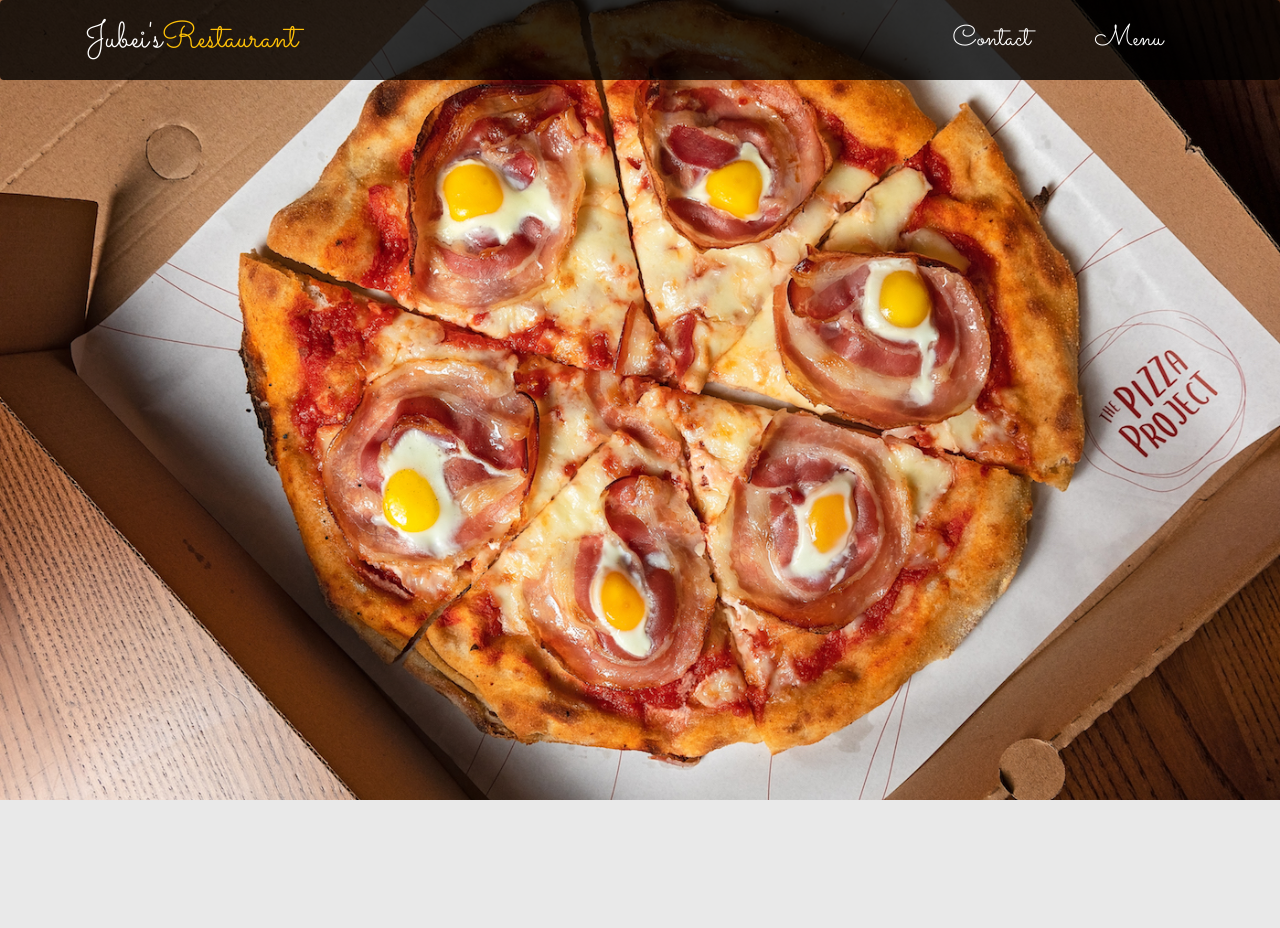
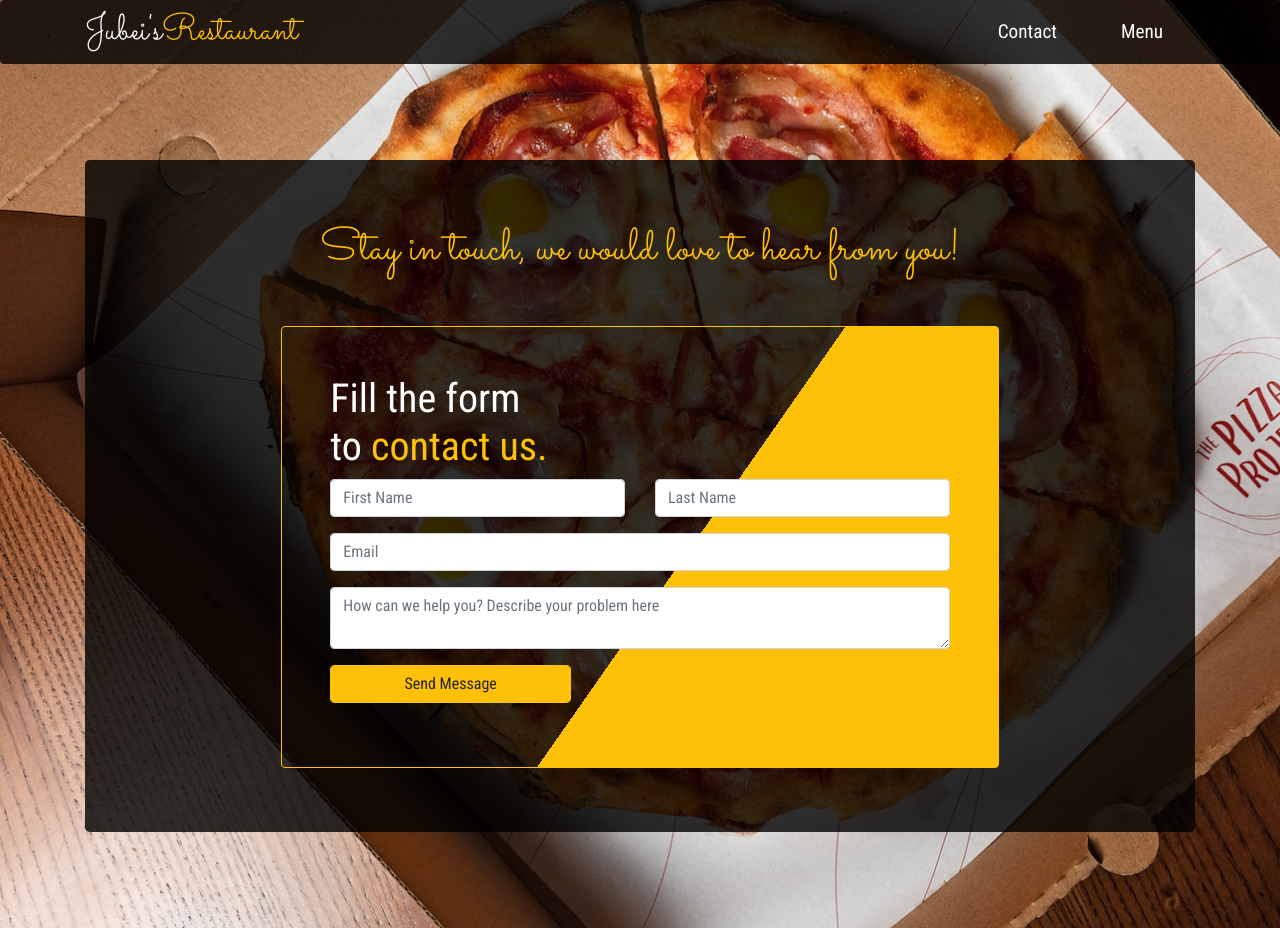
Before and after one commit to igakigongo/js-restaurant, a website built with webpack: page dist/index.html in a window 1280 px wide. Both pictures are taken after a click on the link "Contact". Before the commit the page ends 800 px from the top, so only its background shows below. Built offline with nearby package versions, Linux system fonts and the light colour scheme.

Commit message:
render index, contact and menu pages

```diff
--- a/src/app.css
+++ b/src/app.css
@@ -8,17 +8,18 @@ body {
 .custom-nav {
   background-color: rgb(0, 0, 0, .8) !important;
   flex-direction: row;
-  font-family: 'Sacramento', cursive;
+  font-family: 'Roboto Condensed', sans-serif;
   justify-content: space-evenly;
 }
 
 .navbar-brand {
   color: white !important;
+  font-family: 'Sacramento', cursive;
   font-size: 2.25rem !important;
 }
 
 .nav-link {
-  font-size: 1.8rem;
+  font-size: 1.2rem;
   font-weight: 100;
 }
 
@@ -38,7 +39,19 @@ body {
   font-size: 1.5rem;
 }
 
+.contact-form {
+  background-image: -webkit-linear-gradient(145deg, rgb(255,193,7, 1) 45%, transparent 45%);
+}
+
 .my-10 {
   margin-bottom: 6rem;
   margin-top: 6rem;
 }
+
+.card {
+  border: 1px solid rgb(0, 0, 0, .8);
+}
+
+.card img {
+  content: url(../assets/jubei_restaurant.jpg);
+}
--- a/src/index.js
+++ b/src/index.js
@@ -7,6 +7,30 @@ import menu from './modules/menu-page';
  */
 const navigation = (function loadNavigation() {
   let navigationBar;
+
+  const moduleDataAttributeName = 'data-mod';
+
+  const renderToMain = (evt) => {
+    evt.preventDefault();
+    const { mod: nameOfModule } = evt.target.dataset;
+    let handlerModule;
+
+    switch (nameOfModule) {
+      case 'contact':
+        handlerModule = contact;
+        break;
+
+      case 'menu':
+        handlerModule = menu;
+        break;
+
+      default:
+        handlerModule = home;
+        break;
+    }
+
+    if (handlerModule) handlerModule.render();
+  };
 
   const buildBrand = () => {
     // create the brand element
@@ -20,16 +44,18 @@ const navigation = (function loadNavigation() {
     const anchorElement = document.createElement('a');
     anchorElement.append(...brandSpanElements);
     anchorElement.classList.add('navbar-brand');
+    anchorElement.setAttribute(moduleDataAttributeName, 'home');
     anchorElement.setAttribute('href', '#');
-    anchorElement.addEventListener('click', () => {});
+    anchorElement.addEventListener('click', renderToMain);
     return anchorElement;
   };
 
   const buildNavLinks = () => ['Contact', 'Menu'].map((title) => {
     const anchorElement = document.createElement('a');
-    anchorElement.addEventListener('click', () => {});
+    anchorElement.addEventListener('click', renderToMain);
     anchorElement.classList.add('nav-link', 'text-white');
     anchorElement.innerText = title;
+    anchorElement.setAttribute(moduleDataAttributeName, title.toLowerCase());
     anchorElement.setAttribute('href', '#');
 
     const linkElement = document.createElement('li');
@@ -54,7 +80,7 @@ const navigation = (function loadNavigation() {
 
     // nav element
     const navElement = document.createElement('nav');
-    navElement.classList.add('navbar', 'rounded', 'custom-nav');
+    navElement.classList.add('navbar', 'rounded', 'custom-nav', 'py-0');
     navElement.appendChild(navContainerElement);
 
     // html5 header element
@@ -63,31 +89,25 @@ const navigation = (function loadNavigation() {
     return header;
   };
 
-  // Renders the navigation menu on page load
-  const render = () => document.body.appendChild(buildNavigationBar());
+  const buildMainWithAppShell = () => {
+    const shellElement = document.createElement('div');
+    shellElement.classList.add('container', 'app-shell', 'my-10');
+    shellElement.setAttribute('id', 'app-shell');
 
-  // eslint-disable-next-line no-unused-vars
-  function renderToMain(evt) {
-    evt.preventDefault();
-    const name = evt.target.innerText.toLowerCase();
-    let handlerModule;
+    const main = document.createElement('main');
+    main.appendChild(shellElement);
+    return main;
+  };
 
-    switch (name) {
-      case 'contact':
-        handlerModule = contact;
-        break;
+  // Renders the navigation menu followed by the app shell on page load
+  const render = () => {
+    const header = buildNavigationBar();
+    document.body.appendChild(header);
 
-      case 'menu':
-        handlerModule = menu;
-        break;
-
-      default:
-        handlerModule = home;
-        break;
-    }
-
-    if (handlerModule) handlerModule.render();
-  }
+    const brandAnchorElement = document.querySelector('.navbar-brand');
+    document.body.appendChild(buildMainWithAppShell());
+    brandAnchorElement.click();
+  };
 
   return {
     render,
--- /dev/null
+++ b/src/menu/index.js
@@ -0,0 +1,12 @@
+class MenuItem {
+  constructor(name, price) {
+    this.name = name;
+    this.price = price;
+  }
+
+  get formattedPrice() {
+    return `€ ${this.price}`;
+  }
+}
+
+export default MenuItem;
--- a/src/modules/contact-page.js
+++ b/src/modules/contact-page.js
@@ -1,9 +1,43 @@
-const contact = (function loadContact() {
-  const render = () => {};
+import clearElement from '../utils';
+
+const contact = (() => {
+  const render = () => {
+    const shell = document.querySelector('#app-shell');
+
+    clearElement(shell);
+
+    shell.innerHTML = `<div class="jumbotron">
+      <h1 class="display-4 mb-5 text-warning">
+        Stay in touch, we would love to hear from you!
+      </h1>
+      <div class="row">
+        <div class="offset-2 col-8 p-5 border border-warning rounded contact-form">
+          <h1>Fill the form <br />to <span class="text-warning">contact us.</span></h1>
+          <div class="row">
+            <div class="col-6 mb-3">
+              <input class="form-control" placeholder="First Name" type="text" />
+            </div>
+            <div class="col-6 mb-3">
+              <input class="form-control" placeholder="Last Name" type="text" />
+            </div>
+            <div class="col-12 mb-3">
+              <input class="form-control" placeholder="Email" type="email" />
+            </div>
+            <div class="col-12 mb-3">
+              <textarea class="form-control" placeholder="How can we help you? Describe your problem here"></textarea>
+            </div>
+            <div class="col-5 mb-3">
+              <input class="btn btn-warning form-control" type="submit" value="Send Message" />
+            </div>
+          </div>
+        </div>
+      </div>
+    </div>`;
+  };
 
   return {
     render,
   };
-}());
+})();
 
 export default contact;
--- a/src/modules/home-page.js
+++ b/src/modules/home-page.js
@@ -1,9 +1,34 @@
-const home = (function loadHome() {
-  const render = () => {};
+import clearElement from '../utils';
+
+const home = (() => {
+  const render = () => {
+    const shell = document.querySelector('#app-shell');
+
+    clearElement(shell);
+
+    shell.innerHTML = `<div class="jumbotron">
+      <h1 class="display-4 mb-5 text-warning">
+        If you're on the hunt for the best new restaurants in Hong Kong in 2020, then this is
+        the right place to be
+      </h1>
+      <div class="row">
+        <div class="offset-2 col-8">
+          <p class="narrative">
+            We’re all about food here at Honeycombers, and we know you are too! From the finest
+            Japanese restaurants in town to our rundown of tastiest Chinese restaurants in Hong
+            Kong and the best brunches to get boozy at, we promise to always stay on top of the
+            fast-moving world of food in HK. That being said, here’s where to tuck into new
+            restaurants in Hong Kong in 2020 – the January edition.
+          </p>
+          <p class="font-italic text-muted text-right text-small my-4 by-line">-- Edward Iga Kigongo --</span>
+        </div>
+      </div>
+    </div>`;
+  };
 
   return {
     render,
   };
-}());
+})();
 
 export default home;
--- a/src/modules/menu-page.js
+++ b/src/modules/menu-page.js
@@ -1,9 +1,52 @@
-const menu = (function loadMenu() {
-  const render = () => {};
+import clearElement from '../utils';
+import MenuItem from '../menu';
+
+const menu = (() => {
+  const menuItems = [
+    new MenuItem('Expensive Pizza', 20.00),
+    new MenuItem('Cheaper Pizza', 13.45),
+    new MenuItem('Some food', 8.95),
+    new MenuItem('Shoarma', 12.95),
+    new MenuItem('Hyena Gizzard', 15.00),
+    new MenuItem('Black Mamba Juice', 16.45),
+  ];
+
+
+  const menuOptions = () => menuItems.map((item) => `<div class="col">
+          <div class="card mb-3">
+            <img class="card-img-top" alt="...">
+            <div class="card-body bg-warning">
+              <h5 class="card-title d-flex justify-content-between">
+                <span>${item.name}</span>
+                <span>${item.formattedPrice}</span>
+              </h5>
+              <p class="card-text">
+                <small class="text-muted">Last updated 3 mins ago</small>
+              </p>
+            </div>
+          </div>
+        </div>`).join('');
+
+
+  const render = () => {
+    const shell = document.querySelector('#app-shell');
+
+    clearElement(shell);
+    const options = menuOptions();
+
+    shell.innerHTML = `<div class="jumbotron">
+      <h1 class="display-4 mb-5 text-warning">
+        Take a glance at our menu options!
+      </h1>
+      <div class="row row-cols-3">
+        ${options}
+      </div>
+    </div>`;
+  };
 
   return {
     render,
   };
-}());
+})();
 
 export default menu;
--- /dev/null
+++ b/src/utils/index.js
@@ -0,0 +1,8 @@
+const clearElement = (htmlElement) => {
+  if (!htmlElement) return;
+  while (htmlElement.firstChild) {
+    htmlElement.removeChild(htmlElement.firstChild);
+  }
+};
+
+export default clearElement;
```
Also changed, not shown: dist/index.html, dist/main.js.
